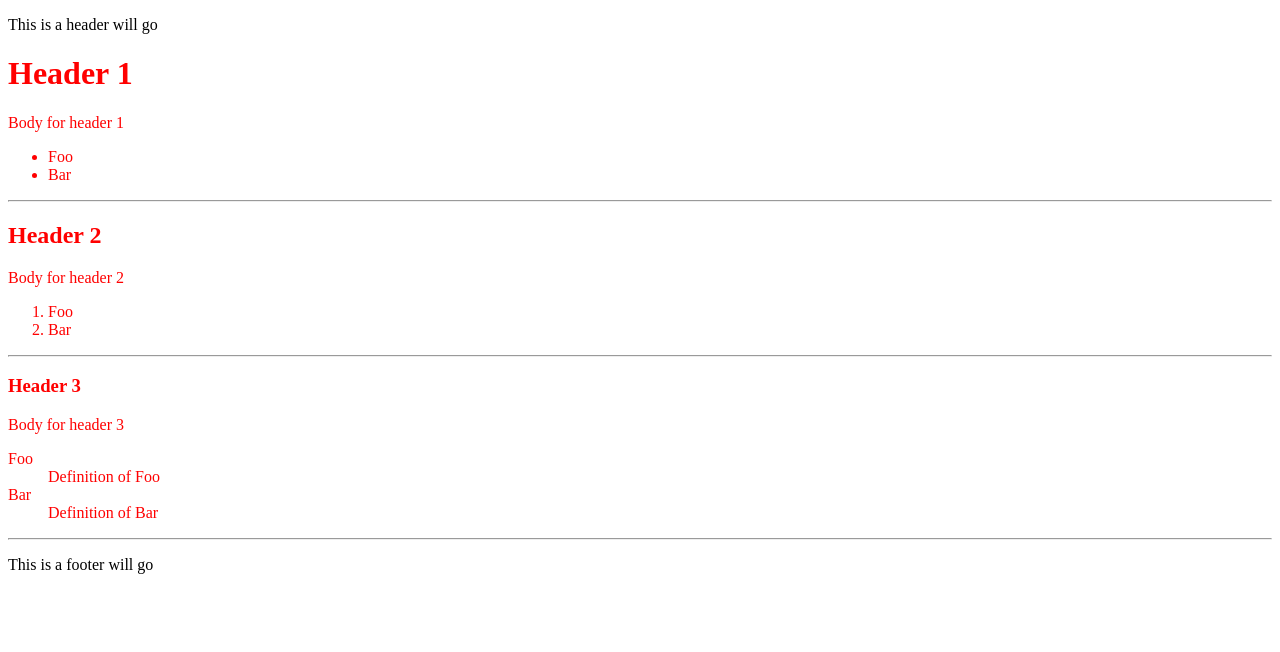
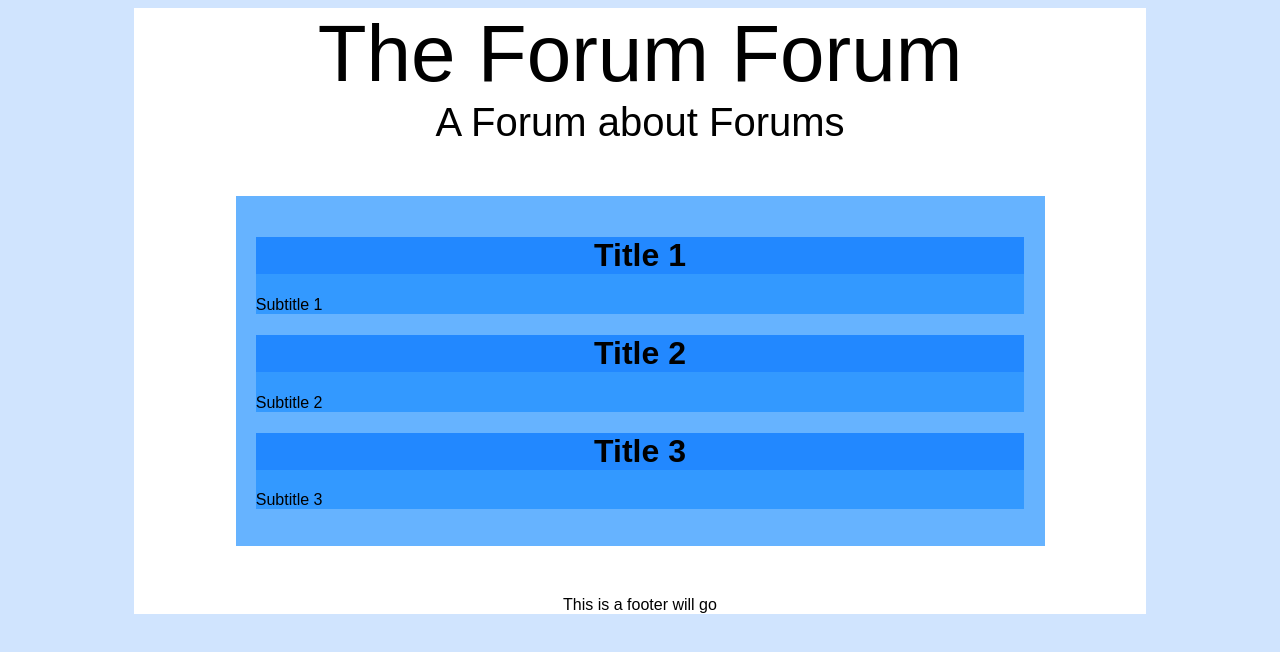
Before and after one commit to am15346/Web-Technologies---Assignment1, a plain HTML site: page index.html in a window 1280 px wide. Drawn offline with Linux system fonts and the light colour scheme.

Commit message:
Basic styling
Added a little bit of div structuring and applied a ton of CSS to style
the divs.

Requires more work but it's beginning to take shape.

```diff
--- a/index.html
+++ b/index.html
@@ -15,7 +15,7 @@
         <script src="scripts/javacode.js" type="text/javascript"></script>
 
         <!-- The title of the page, shown in the tab/ window header -->
-        <title>The title of the page</title>
+        <title>Forum forum</title>
     </head>
 
     <!-- Body of the page, what the structure of the page actually is -->
@@ -23,42 +23,44 @@
 
         <!-- Header for the page -->
         <!-- The roles are banner, complementary, contentinfo, main, navigation, note, search -->
+        <div id="background_2">
             <div id="header" role="banner">
-            <p>This is a header will go</p>
+                <p id="web_title">The Forum Forum</p>
+                <p id="web_subtitle">A Forum about Forums</p>
             </div>
 
             <div id="forum_body" role="main">
-
-            <h1>Header 1</h1>
-            <p class="first">Body for header 1</p>
-                <ul>
-                    <li>Foo</li>
-                    <li>Bar</li>
-                </ul>
-            <hr/>
-            <h2>Header 2</h2>
-            <p class="second">Body for header 2</p>
-                <ol>
-                    <li>Foo</li>
-                    <li>Bar</li>
-                </ol>
-            <hr/>
-            <h3>Header 3</h3>
-            <p class="third">Body for header 3</p>
-            <dl>
-                <dt>Foo</dt>
-                <dd>Definition of Foo</dd>
-                <dt>Bar</dt>
-                <dd>Definition of Bar</dd>
-            </dl>
-            <hr/>
-
+                <div id="CAT_1" class="catagory">
+                    <div class="catagory_header">
+                        <h1>Title 1</h1>
+                    </div>
+                    <div class="catagory_subtitle">
+                        <p>Subtitle 1</p>
+                    </div>
+                </div>
+                <div id="CAT_2" class="catagory">
+                    <div class="catagory_header">
+                        <h1>Title 2</h1>
+                    </div>
+                    <div class="catagory_subtitle">
+                        <p>Subtitle 2</p>
+                    </div>
+                </div>
+                <div id="CAT_3" class="catagory">
+                    <div class="catagory_header">
+                        <h1>Title 3</h1>
+                    </div>
+                    <div class="catagory_subtitle">
+                        <p>Subtitle 3</p>
+                    </div>
+                </div>
             </div>
 
             <!-- footer for the page -->
             <div id="footer">
                 <p>This is a footer will go</p>
             </div>
+        </div>
 
     </body>
 </html>
--- a/style/stylesheet.css
+++ b/style/stylesheet.css
@@ -1,6 +1,62 @@
 /* This is were all css styles are written which is linked to the HTML file */
+
+/* Use body as a default style for everything */
+body
+{
+    background-color: #d0e4fe;
+    padding: 0%;
+    font-family: Sans-serif;
+}
 
 #forum_body
 {
-    color: red;
+    background-color: #66B3FF;
+    margin: 5% 10% 5% 10%;
+    padding: 2%;
 }
+
+#web_title
+{
+    font-size: 500%;
+    margin: 0%;
+}
+
+#web_subtitle
+{
+    font-size: 250%;
+    margin: 0%;
+}
+
+#header
+{
+    text-align: center;
+}
+
+#footer
+{
+    text-align: center;
+}
+
+#background_2
+{
+    background-color: #FFFFFF;
+    margin: 0% 10% 0% 10%;
+    padding: 0%;
+    height: 100%;
+}
+
+.catagory
+{
+    background-color: #3399FF;
+}
+
+.catagory_header
+{
+    background-color: #2288FF;
+}
+
+h1
+{
+    color: black;
+    text-align: center;
+}
```
Lines whose indentation alone changed are shown as unchanged.
